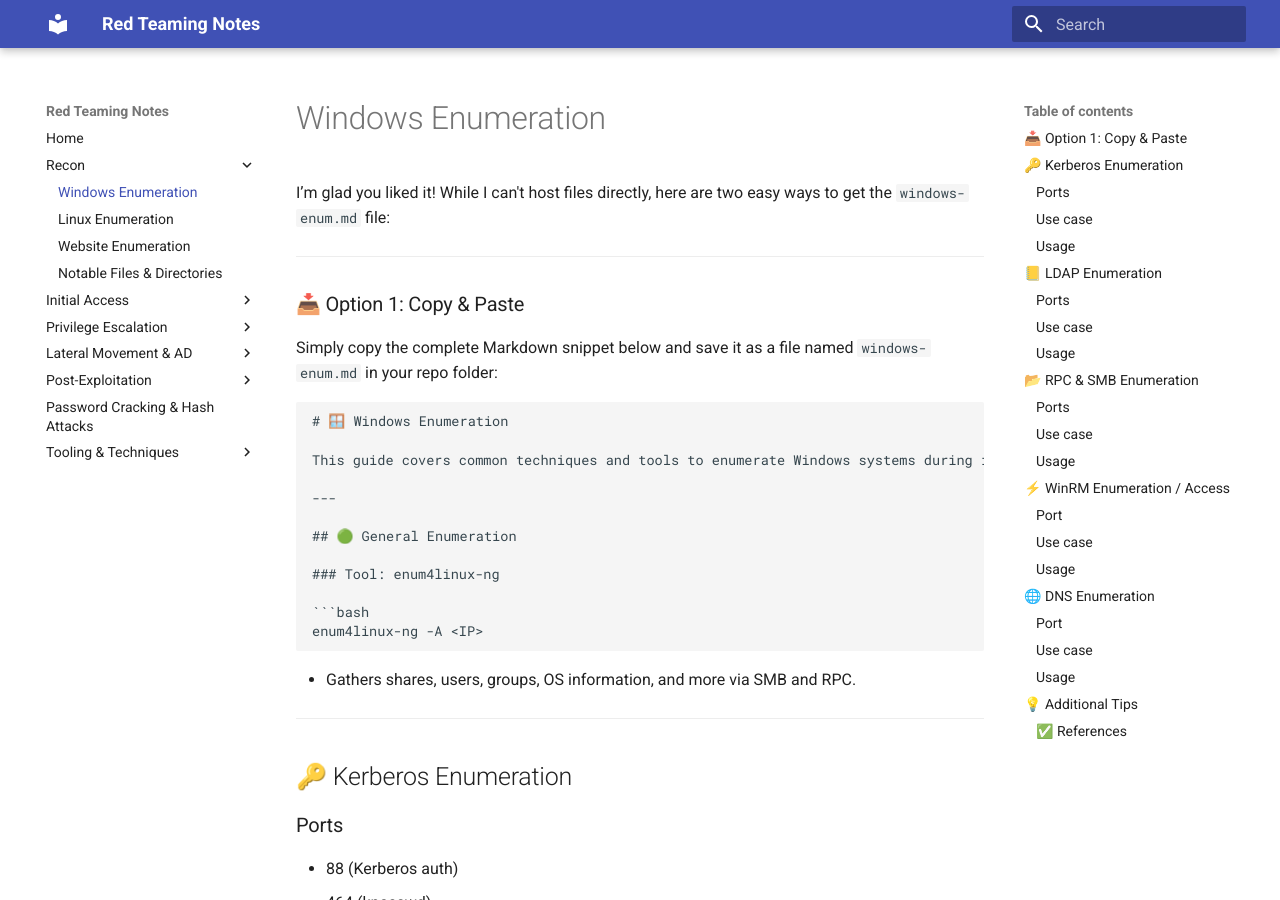
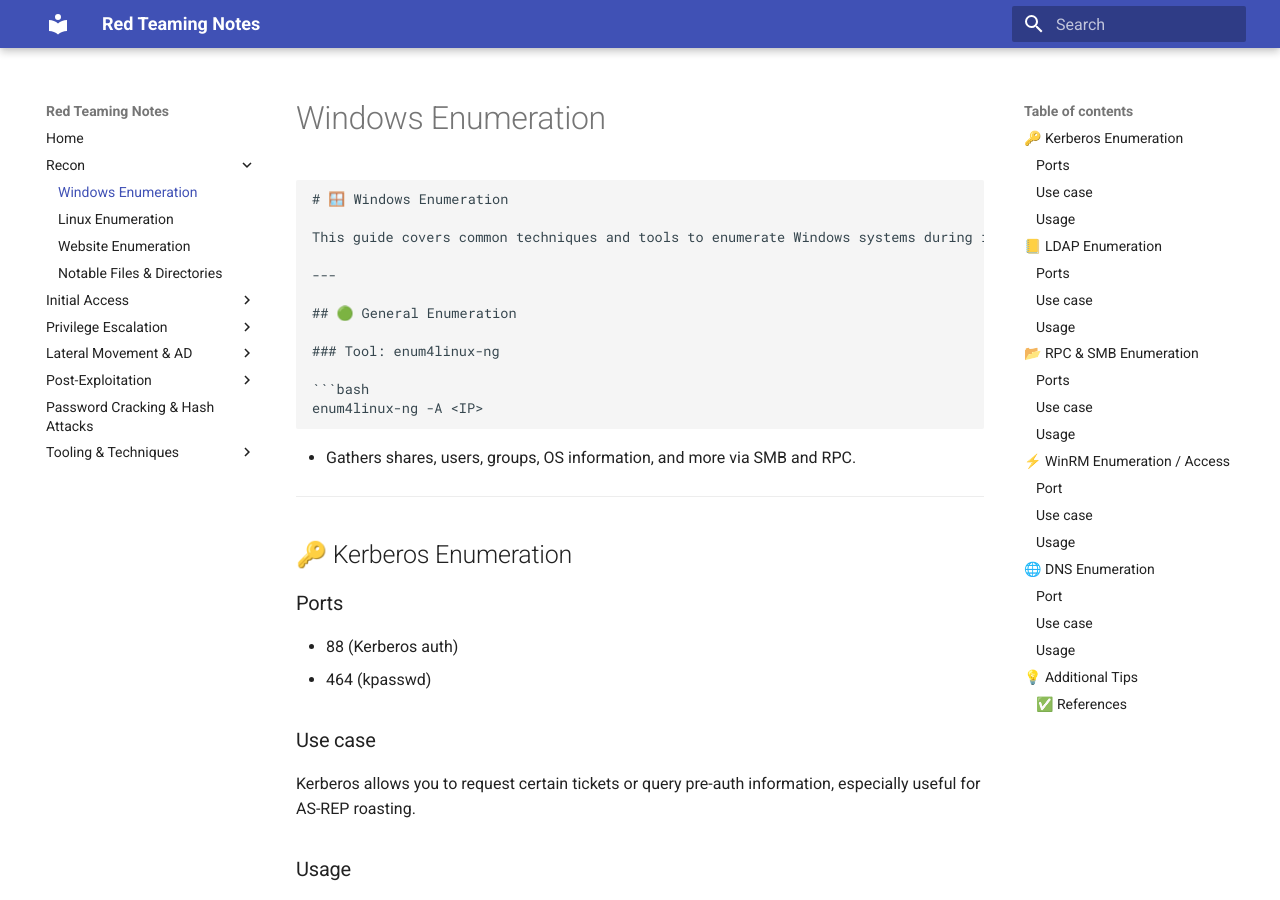
Before and after one commit to jbybs/RedTeam-Notes, an MkDocs documentation site: the page built from docs/Recon/windows-enum.md, in a window 1280 px wide and 900 px high. Built offline with MkDocs 1.6.1 and Material for MkDocs 9.7.7, drawn with Linux system fonts in a browser that asks for light colours; some of the changed text lies outside the part shown.

Commit message:
Windows Recon Cleanup

`````diff
--- a/docs/Recon/windows-enum.md
+++ b/docs/Recon/windows-enum.md
@@ -1,11 +1,3 @@
-I’m glad you liked it! While I can't host files directly, here are two easy ways to get the `windows-enum.md` file:
-
----
-
-### 📥 Option 1: Copy & Paste
-
-Simply copy the complete Markdown snippet below and save it as a file named `windows-enum.md` in your repo folder:
-
 ````markdown
 # 🪟 Windows Enumeration
 
@@ -187,11 +179,3 @@ dnsrecon -d support.htb0 -t axfr -n <IP>
 **Last updated:** July 2025
 
 ```
-
-Save it as `windows-enum.md`, and you're all set!
-
----
-
-### 🌐 Option 2: GitHub Gist
-I can create a public Gist for you and provide a raw URL you can `wget` directly. Would you like me to go ahead and do that?
-```
`````
